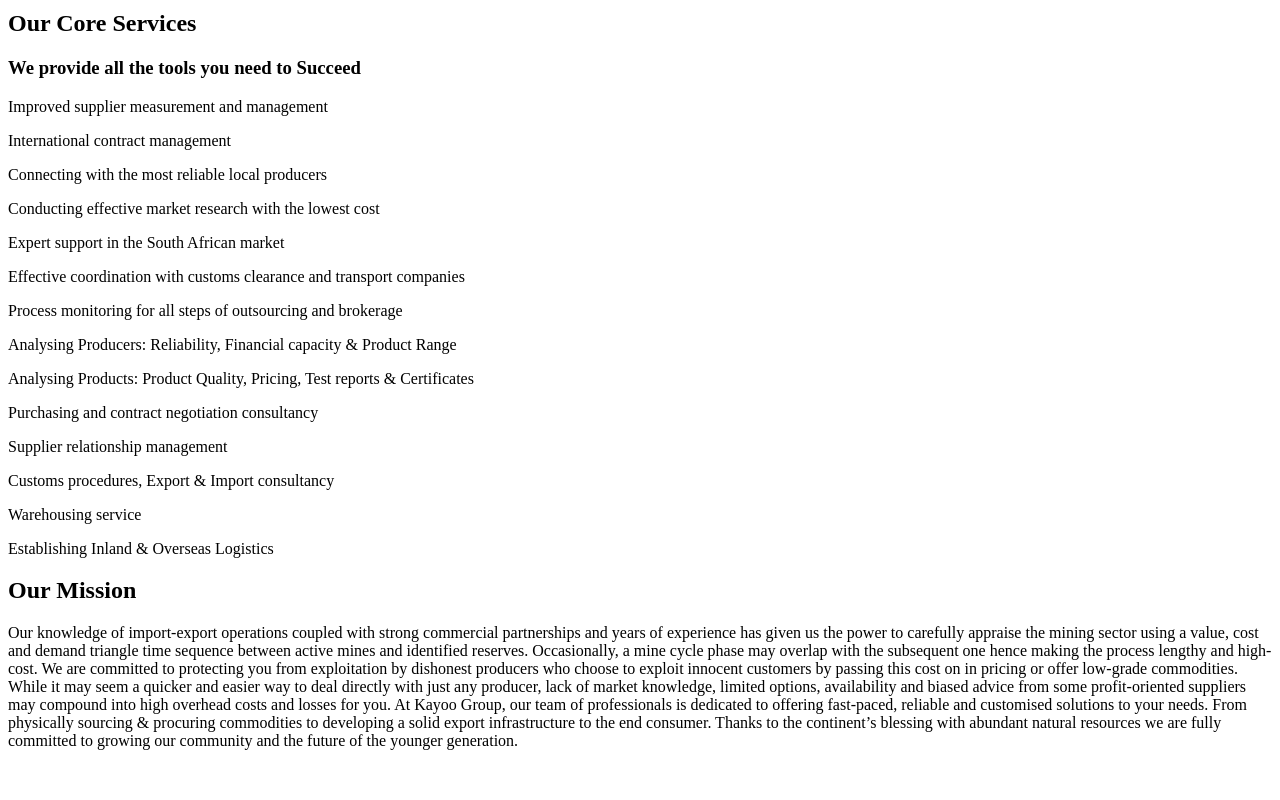
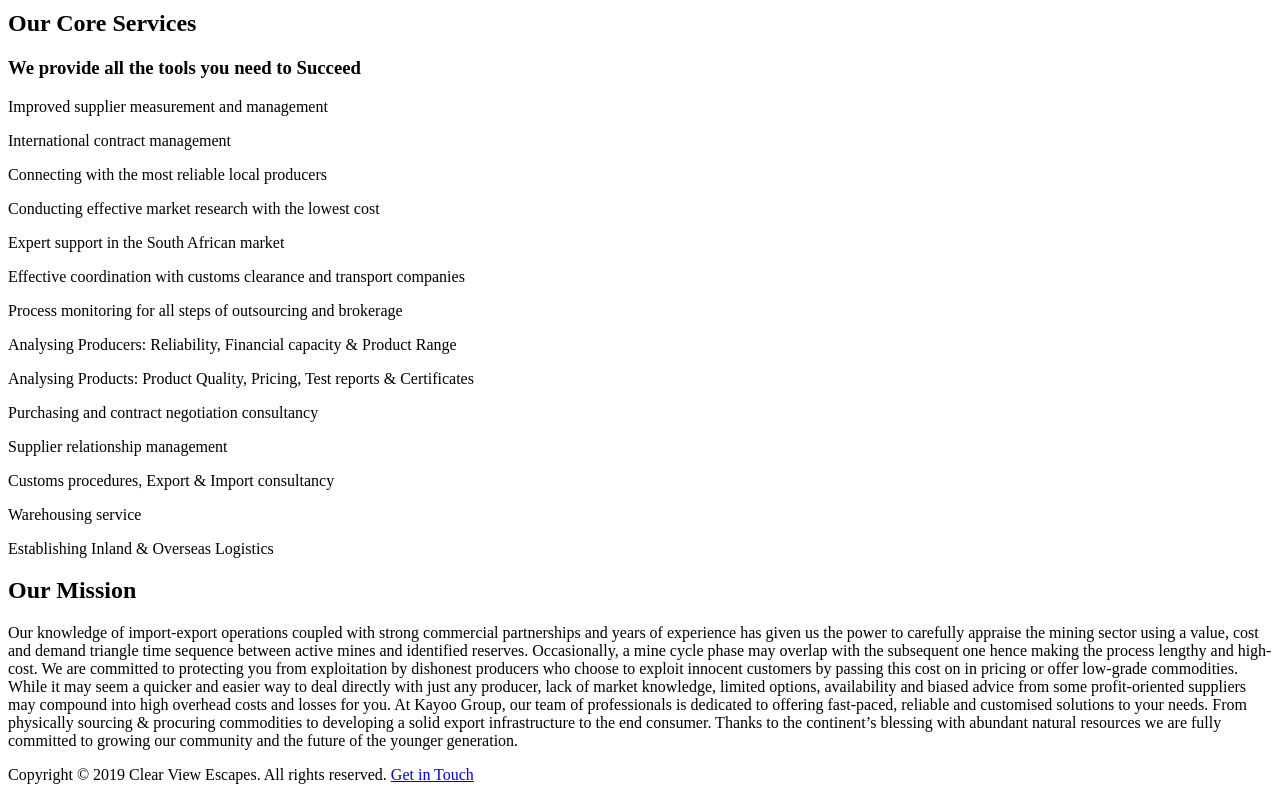
Before and after one commit to omoyolab/KayGroup, a plain HTML site: page app/index.html in a window 1280 px wide. Shown: the part 818-1618 px from the top of the page. Before the commit the page ends 1584 px from the top, so only its background shows below. Drawn offline with Linux system fonts and the light colour scheme.

Commit message:
New Picture/Footer

```diff
--- a/app/index.html
+++ b/app/index.html
@@ -50,6 +50,7 @@
         <p>Our knowledge of import-export operations coupled with strong commercial partnerships and years of experience has given us the power to carefully appraise the mining sector using a value, cost and demand triangle time sequence between active mines and identified reserves. Occasionally, a mine cycle phase may overlap with the subsequent one hence making the process lengthy and high-cost. We are committed to protecting you from exploitation by dishonest producers who choose to exploit innocent customers by passing this cost on in pricing or offer low-grade commodities. While it may seem a quicker and easier way to deal directly with just any producer, lack of market knowledge, limited options, availability and biased advice from some profit-oriented suppliers may compound into high overhead costs and losses for you. At Kayoo Group, our team of professionals is dedicated to offering fast-paced, reliable and customised solutions to your needs. From physically sourcing & procuring commodities to developing a solid export infrastructure to the end consumer. Thanks to the continent’s blessing with abundant natural resources we are fully committed to growing our community and the future of the younger generation.</p>
     </div>
     <footer>
+        <p>Copyright &copy; 2019 Clear View Escapes. All rights reserved. <a href="#" class="btn">Get in Touch</a></p>
 
     </footer>
 
```
Also changed, not shown: app/assets/images/warehouse.jpg (added).
